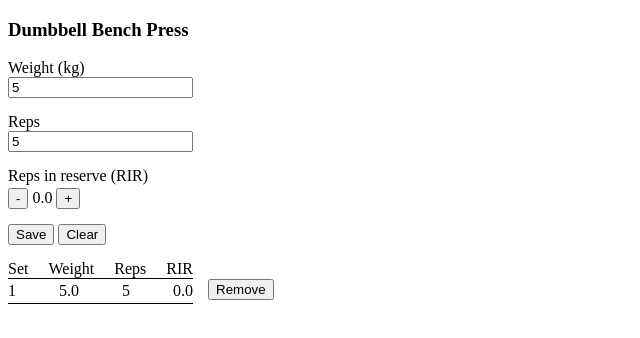
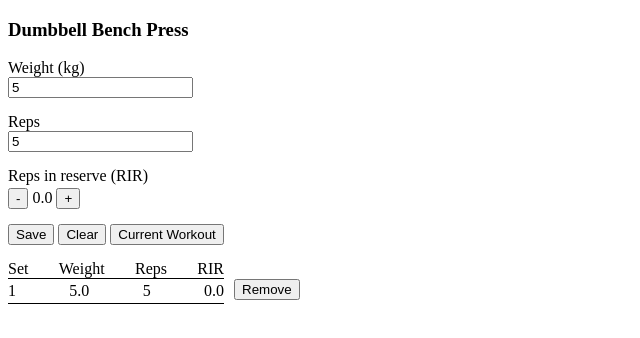
Before and after one commit to ale2502/workout-log-app, a plain HTML site: page exercise.html in a window 1280 px wide. Both pictures are taken after typing "5", "5" into the empty fields and a click on the button "Save". Shown: the whole page, without its empty margins (0-640 px from the left). Drawn offline with Linux system fonts and the light colour scheme.

Commit message:
added current workout button and css changes

```diff
--- a/exercise.html
+++ b/exercise.html
@@ -27,6 +27,7 @@
     <div class="div-save-clear-button">
       <button id="save-button">Save</button>
       <button id="clear-button">Clear</button>
+      <button id="current-workout-button">Current Workout</button>
     </div>
     <div class="table-header">
       <div>Set</div>
--- a/scripts/exercise.js
+++ b/scripts/exercise.js
@@ -120,5 +120,3 @@ function renderSets() {
     });
   });
 }
-
-removeSet(setNumber);
--- a/styles/exercise.css
+++ b/styles/exercise.css
@@ -25,19 +25,19 @@ p {
 .table-header {
   display: flex;
   justify-content: space-between;
-  width: 185px;
+  width: 216px;
   border-bottom: 1px solid black;
 }
 
 .sets-table {
   display: flex;
   justify-content: space-between;
-  width: 185px;
+  width: 216px;
   border-bottom: 1px solid black;
   padding: 3px 0px;
 }
 
 .sets-and-remove {
   display: flex;
-  gap: 15px;
+  gap: 10px;
 }
```
